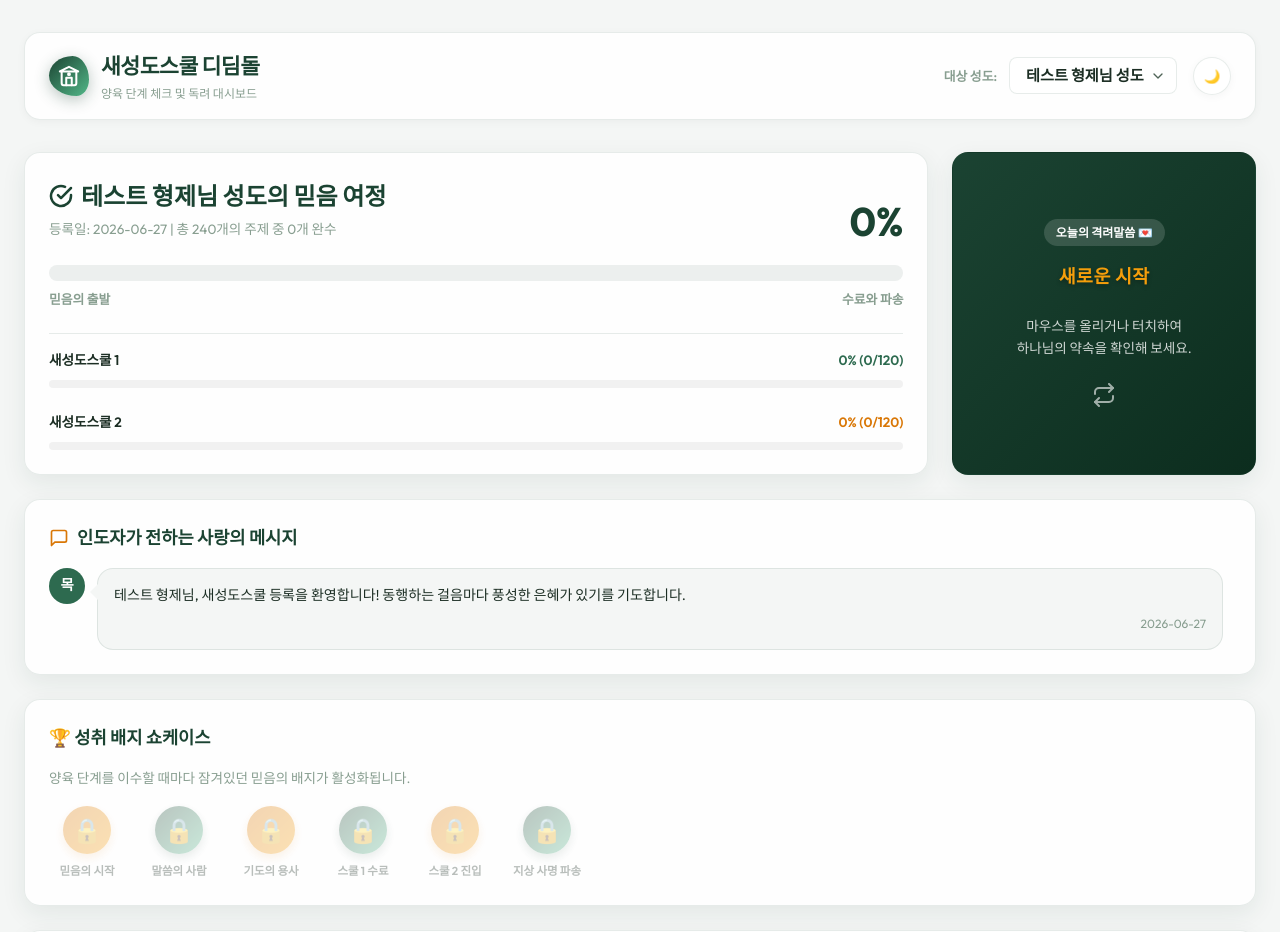
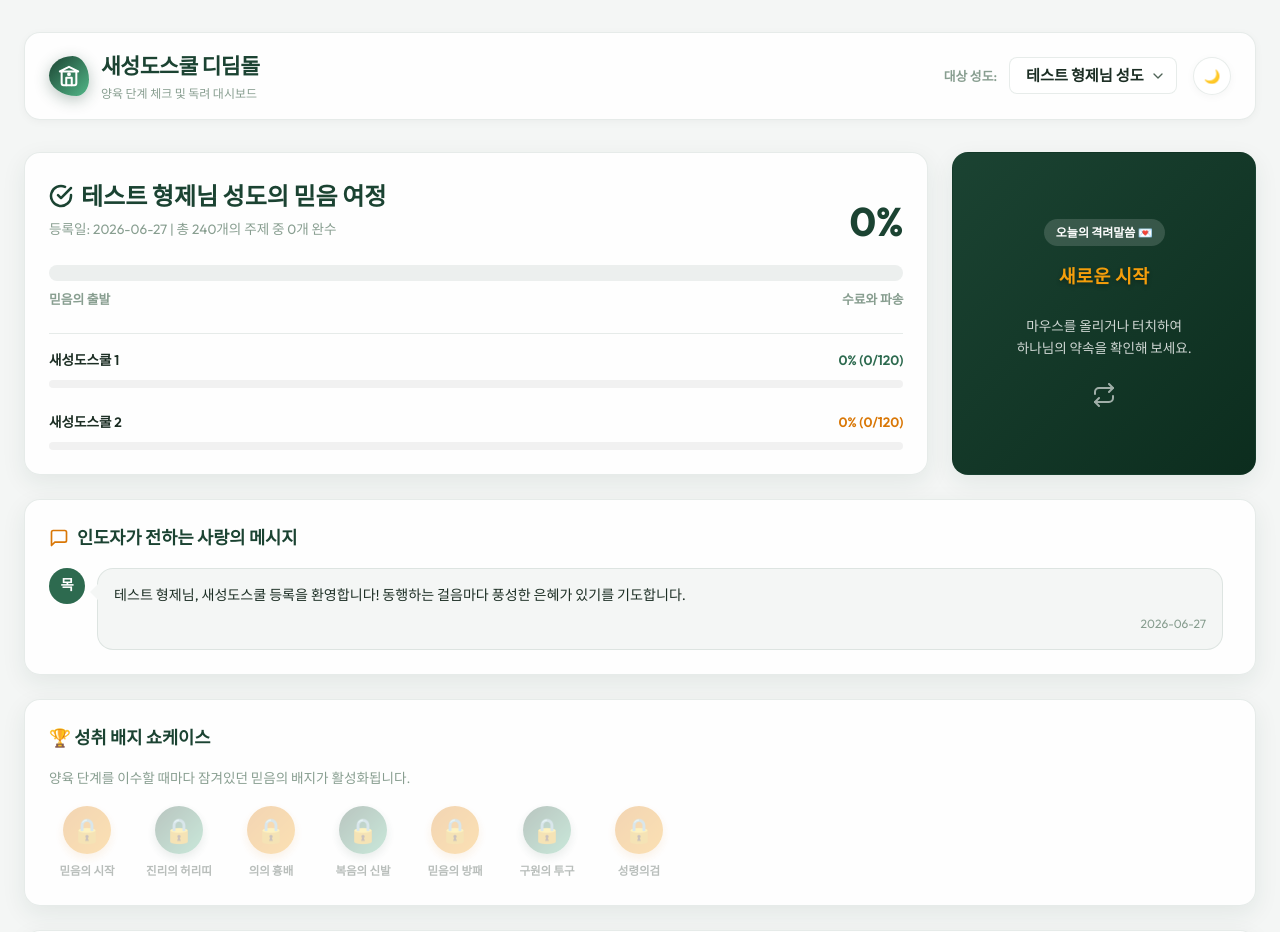
Before and after one commit to kingchamp3/saeseongdo-school, a React (Vite) app: page / in a window 1280 px wide. Shown: the top 932 px of the page. Built offline with nearby package versions, Linux system fonts and the light colour scheme.

Commit message:
Replace showcase badges with Armor of God theme (믿음의 시작, 진리의 허리띠, 의의 흉배, 복음의 신발, 믿음의 방패, 구원의 투구, 성령의검)

```diff
--- a/src/App.jsx
+++ b/src/App.jsx
@@ -220,48 +220,58 @@ export default function App() {
       return true;
     };
 
+    const s1Total = SCHOOL_1_STAGES.reduce((acc, s) => acc + s.topics.length, 0);
+    const s2Total = SCHOOL_2_STAGES.reduce((acc, s) => acc + s.topics.length, 0);
+
     return [
       {
-        id: "badge-welcome",
+        id: "badge-start",
         name: "믿음의 시작",
-        desc: "첫 미션을 수행했습니다.",
+        desc: "새성도스쿨의 첫 걸음을 내딛었습니다.",
         icon: "🌱",
         unlocked: s1Checked > 0 || s2Checked > 0
       },
       {
-        id: "badge-word",
-        name: "말씀의 사람",
-        desc: "스쿨 1의 6단계(성경)를 마쳤습니다.",
-        icon: "📖",
-        unlocked: isStageCompleted("school1Progress", 6)
+        id: "badge-belt",
+        name: "진리의 허리띠",
+        desc: "새성도스쿨 1과정의 1~2단계를 수료했습니다.",
+        icon: "🎗️",
+        unlocked: isStageCompleted("school1Progress", 1) && isStageCompleted("school1Progress", 2)
       },
       {
-        id: "badge-prayer",
-        name: "기도의 용사",
-        desc: "스쿨 1의 7단계(기도)를 마쳤습니다.",
-        icon: "🙏",
-        unlocked: isStageCompleted("school1Progress", 7)
+        id: "badge-breastplate",
+        name: "의의 흉배",
+        desc: "새성도스쿨 1과정의 3~4단계를 수료했습니다.",
+        icon: "💖",
+        unlocked: isStageCompleted("school1Progress", 3) && isStageCompleted("school1Progress", 4)
       },
       {
-        id: "badge-school1-grad",
-        name: "스쿨 1 수료",
-        desc: "새성도스쿨 1을 모두 완수했습니다.",
-        icon: "🎓",
-        unlocked: s1Checked === SCHOOL_1_STAGES.reduce((acc, s) => acc + s.topics.length, 0)
+        id: "badge-shoes",
+        name: "복음의 신발",
+        desc: "새성도스쿨 1과정의 5단계를 수료했습니다.",
+        icon: "👟",
+        unlocked: isStageCompleted("school1Progress", 5)
       },
       {
-        id: "badge-disciple",
-        name: "스쿨 2 진입",
-        desc: "새성도스쿨 2 과정을 개시했습니다.",
+        id: "badge-shield",
+        name: "믿음의 방패",
+        desc: "새성도스쿨 1과정의 6~8단계(발표 과정)를 수료했습니다.",
         icon: "🛡️",
-        unlocked: s2Checked > 0
+        unlocked: isStageCompleted("school1Progress", 6) && isStageCompleted("school1Progress", 7) && isStageCompleted("school1Progress", 8)
       },
       {
-        id: "badge-school2-grad",
-        name: "지상 사명 파송",
-        desc: "새성도스쿨 2 과정을 모두 완수했습니다.",
-        icon: "👑",
-        unlocked: s2Checked === SCHOOL_2_STAGES.reduce((acc, s) => acc + s.topics.length, 0)
+        id: "badge-helmet",
+        name: "구원의 투구",
+        desc: "새성도스쿨 1과정을 모두 완료하여 수료했습니다.",
+        icon: "🪖",
+        unlocked: s1Checked === s1Total
+      },
+      {
+        id: "badge-sword",
+        name: "성령의검",
+        desc: "새성도스쿨 2과정을 모두 완료하여 완수했습니다.",
+        icon: "⚔️",
+        unlocked: s2Checked === s2Total
       }
     ];
   }, [currentStudent]);
```
